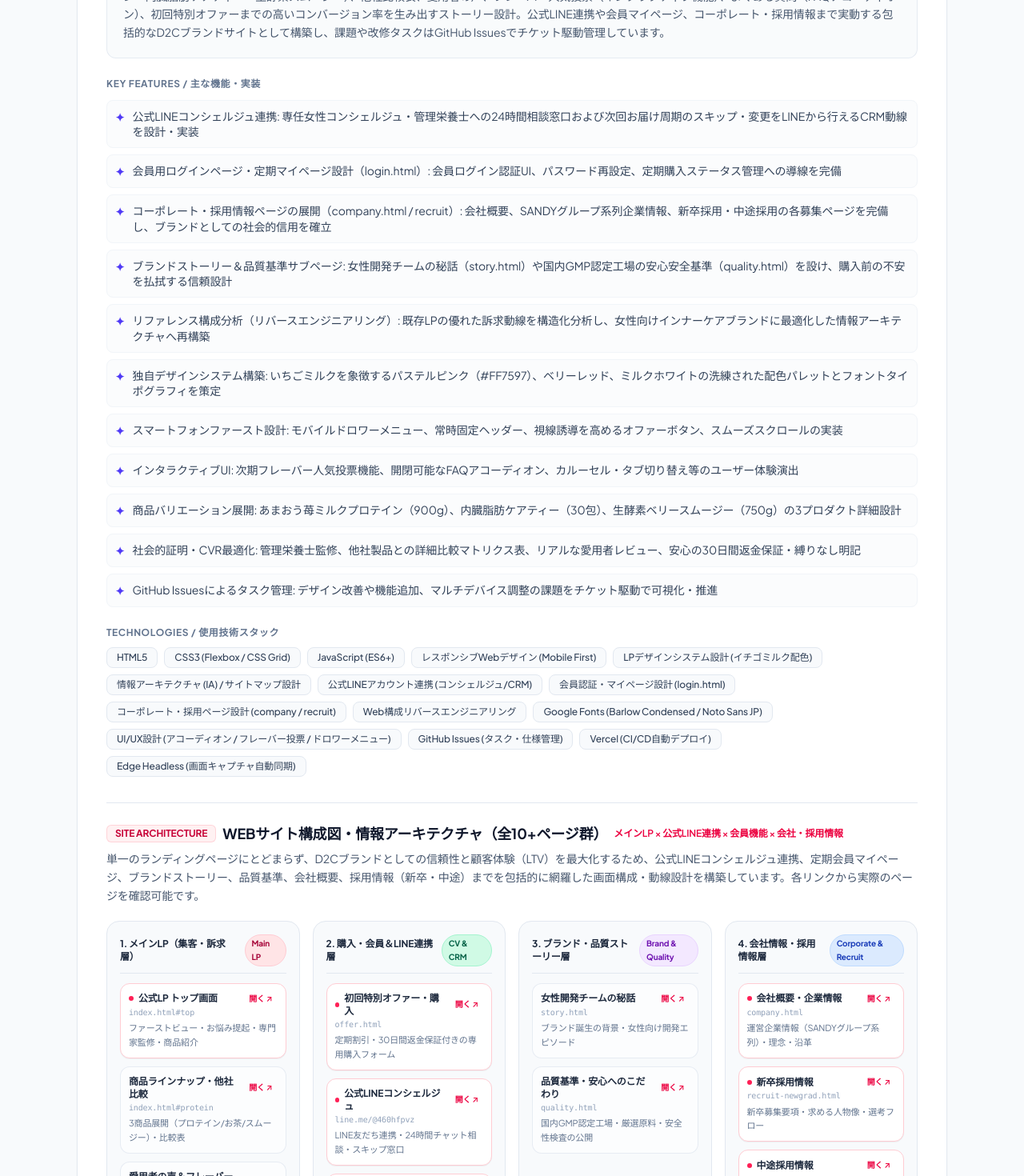
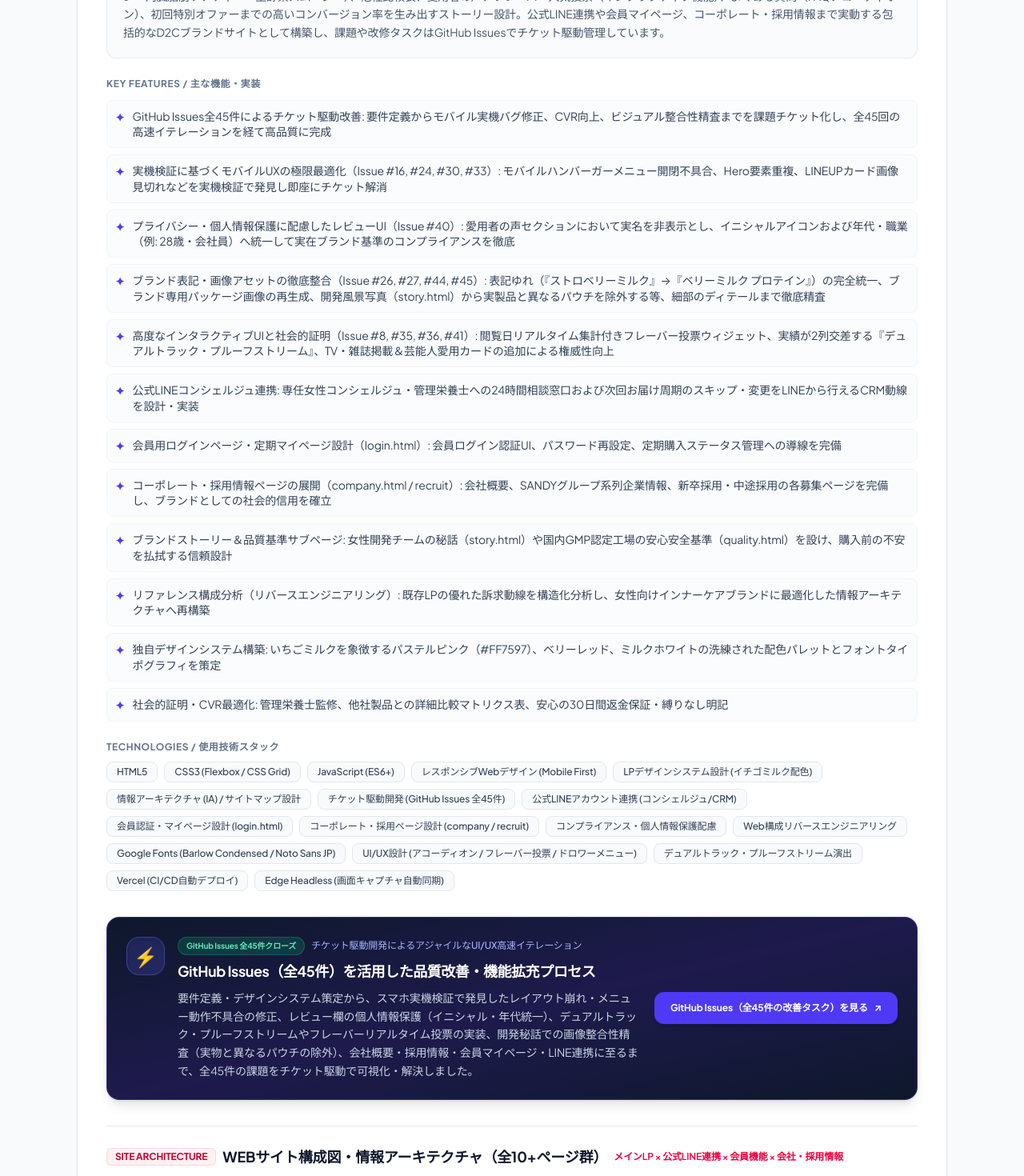
Before and after one commit to ikeda-haruka/ikeda-haruka.github.io, a React (Vite) app: page / in a window 1280 px wide. Shown: the part 5760-7230 px from the top of the page at 80% size. Built offline with nearby package versions, Linux system fonts and the light colour scheme.

Commit message:
feat: BERRY MILKのGitHub Issues分析に基づく開発・UI/UX工夫点およびチケット駆動ハイライトの追記 (Closes #27)

```diff
--- a/src/components/Projects.tsx
+++ b/src/components/Projects.tsx
@@ -283,32 +283,44 @@
       "レスポンシブWebデザイン (Mobile First)",
       "LPデザインシステム設計 (イチゴミルク配色)",
       "情報アーキテクチャ (IA) / サイトマップ設計",
+      "チケット駆動開発 (GitHub Issues 全45件)",
       "公式LINEアカウント連携 (コンシェルジュ/CRM)",
       "会員認証・マイページ設計 (login.html)",
       "コーポレート・採用ページ設計 (company / recruit)",
+      "コンプライアンス・個人情報保護配慮",
       "Web構成リバースエンジニアリング",
       "Google Fonts (Barlow Condensed / Noto Sans JP)",
       "UI/UX設計 (アコーディオン / フレーバー投票 / ドロワーメニュー)",
-      "GitHub Issues (タスク・仕様管理)",
+      "デュアルトラック・プルーフストリーム演出",
       "Vercel (CI/CD自動デプロイ)",
       "Edge Headless (画面キャプチャ自動同期)",
     ],
     features: [
+      "GitHub Issues全45件によるチケット駆動改善: 要件定義からモバイル実機バグ修正、CVR向上、ビジュアル整合性精査までを課題チケット化し、全45回の高速イテレーションを経て高品質に完成",
+      "実機検証に基づくモバイルUXの極限最適化（Issue #16, #24, #30, #33）: モバイルハンバーガーメニュー開閉不具合、Hero要素重複、LINEUPカード画像見切れなどを実機検証で発見し即座にチケット解消",
+      "プライバシー・個人情報保護に配慮したレビューUI（Issue #40）: 愛用者の声セクションにおいて実名を非表示とし、イニシャルアイコンおよび年代・職業（例: 28歳・会社員）へ統一して実在ブランド基準のコンプライアンスを徹底",
+      "ブランド表記・画像アセットの徹底整合（Issue #26, #27, #44, #45）: 表記ゆれ（『ストロベリーミルク』→『ベリーミルク プロテイン』）の完全統一、ブランド専用パッケージ画像の再生成、開発風景写真（story.html）から実製品と異なるパウチを除外する等、細部のディテールまで徹底精査",
+      "高度なインタラクティブUIと社会的証明（Issue #8, #35, #36, #41）: 閲覧日リアルタイム集計付きフレーバー投票ウィジェット、実績が2列交差する『デュアルトラック・プルーフストリーム』、TV・雑誌掲載＆芸能人愛用カードの追加による権威性向上",
       "公式LINEコンシェルジュ連携: 専任女性コンシェルジュ・管理栄養士への24時間相談窓口および次回お届け周期のスキップ・変更をLINEから行えるCRM動線を設計・実装",
       "会員用ログインページ・定期マイページ設計（login.html）: 会員ログイン認証UI、パスワード再設定、定期購入ステータス管理への導線を完備",
       "コーポレート・採用情報ページの展開（company.html / recruit）: 会社概要、SANDYグループ系列企業情報、新卒採用・中途採用の各募集ページを完備し、ブランドとしての社会的信用を確立",
       "ブランドストーリー＆品質基準サブページ: 女性開発チームの秘話（story.html）や国内GMP認定工場の安心安全基準（quality.html）を設け、購入前の不安を払拭する信頼設計",
       "リファレンス構成分析（リバースエンジニアリング）: 既存LPの優れた訴求動線を構造化分析し、女性向けインナーケアブランドに最適化した情報アーキテクチャへ再構築",
       "独自デザインシステム構築: いちごミルクを象徴するパステルピンク（#FF7597）、ベリーレッド、ミルクホワイトの洗練された配色パレットとフォントタイポグラフィを策定",
-      "スマートフォンファースト設計: モバイルドロワーメニュー、常時固定ヘッダー、視線誘導を高めるオファーボタン、スムーズスクロールの実装",
-      "インタラクティブUI: 次期フレーバー人気投票機能、開閉可能なFAQアコーディオン、カルーセル・タブ切り替え等のユーザー体験演出",
-      "商品バリエーション展開: あまおう苺ミルクプロテイン（900g）、内臓脂肪ケアティー（30包）、生酵素ベリースムージー（750g）の3プロダクト詳細設計",
-      "社会的証明・CVR最適化: 管理栄養士監修、他社製品との詳細比較マトリクス表、リアルな愛用者レビュー、安心の30日間返金保証・縛りなし明記",
-      "GitHub Issuesによるタスク管理: デザイン改善や機能追加、マルチデバイス調整の課題をチケット駆動で可視化・推進",
+      "社会的証明・CVR最適化: 管理栄養士監修、他社製品との詳細比較マトリクス表、安心の30日間返金保証・縛りなし明記",
     ],
     demo: "https://protein-sandy.vercel.app/",
     github: "https://github.com/ikeda-haruka/protein",
     issuesUrl: "https://github.com/ikeda-haruka/protein/issues",
+    taskAutomationBanner: {
+      badge: "GitHub Issues 全45件クローズ",
+      subtitle: "チケット駆動開発によるアジャイルなUI/UX高速イテレーション",
+      title: "GitHub Issues（全45件）を活用した品質改善・機能拡充プロセス",
+      description:
+        "要件定義・デザインシステム策定から、スマホ実機検証で発見したレイアウト崩れ・メニュー動作不具合の修正、レビュー欄の個人情報保護（イニシャル・年代統一）、デュアルトラック・プルーフストリームやフレーバーリアルタイム投票の実装、開発秘話での画像整合性精査（実物と異なるパウチの除外）、会社概要・採用情報・会員マイページ・LINE連携に至るまで、全45件の課題をチケット駆動で可視化・解決しました。",
+      linkText: "GitHub Issues（全45件の改善タスク）を見る",
+      linkUrl: "https://github.com/ikeda-haruka/protein/issues",
+    },
     referenceSite: {
       url: "https://lovely-muffin-d4cf61.netlify.app/",
       badge: "構成リファレンス元",
```
